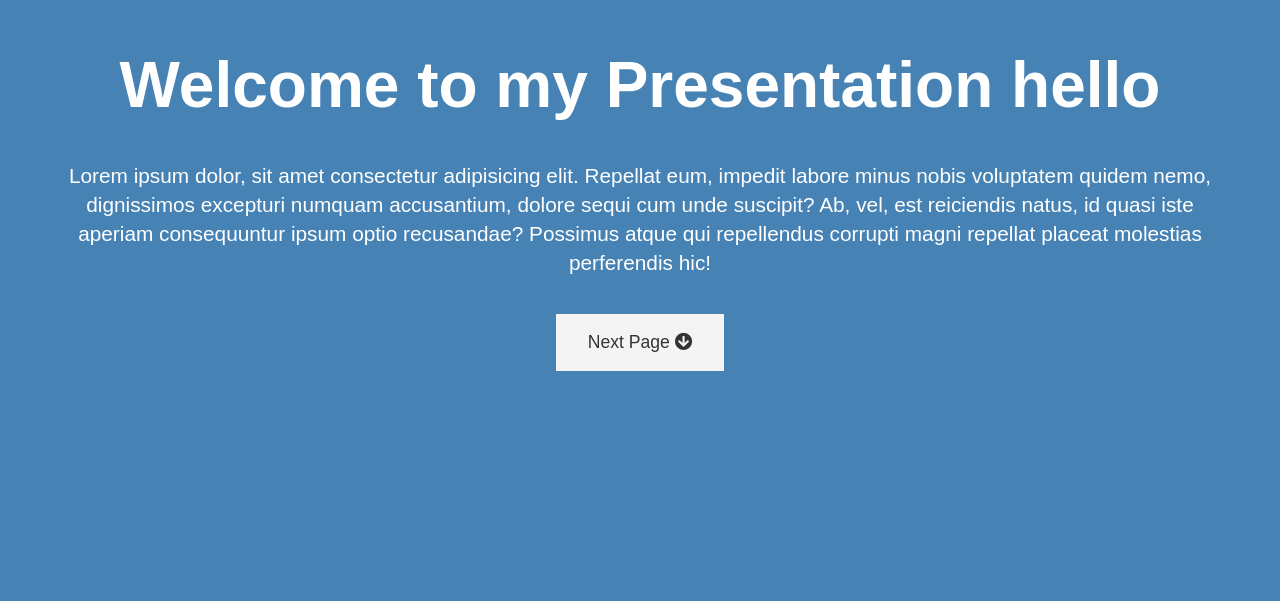
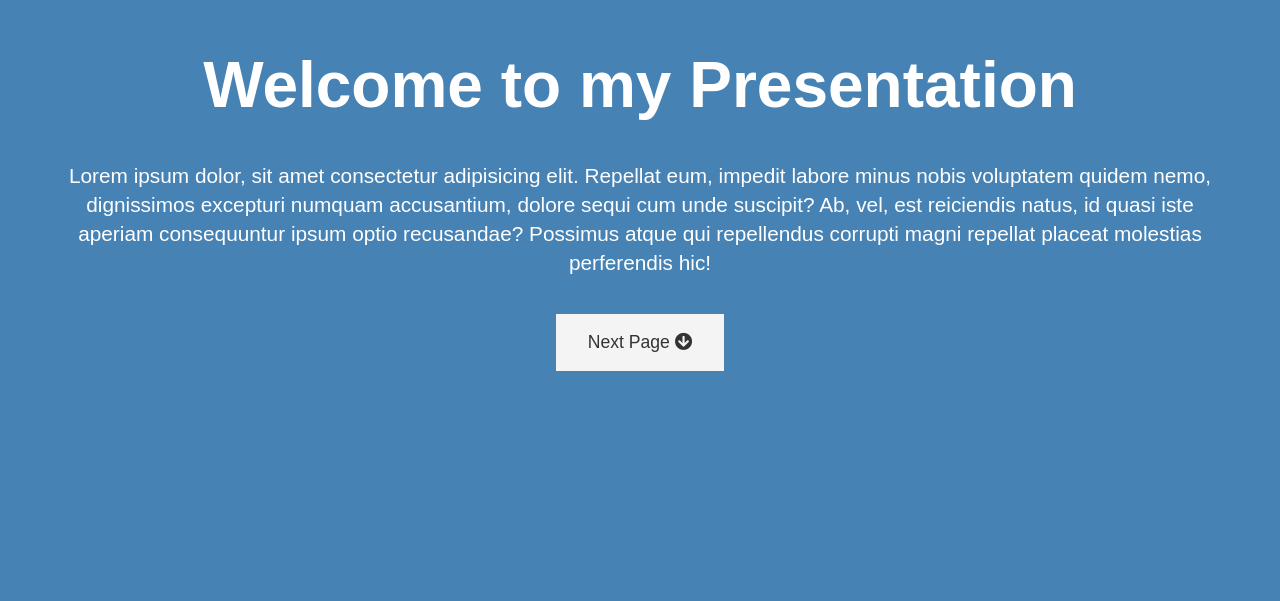
Before and after one commit to vijayraman96/vijay-personal, a plain HTML site: page index.html in a window 1280 px wide. Shown: the part 199-800 px from the top of the page. Drawn offline with nearby package versions, Linux system fonts and the light colour scheme.

```diff
--- a/index.html
+++ b/index.html
@@ -10,7 +10,7 @@
 <body>
     <!--Page One-->
     <section id="page-1" class="page">
-        <h1>Welcome to my Presentation hello</h1>
+        <h1>Welcome to my Presentation </h1>
         <p>
             Lorem ipsum dolor, sit amet consectetur adipisicing elit. Repellat eum, impedit labore minus nobis voluptatem quidem nemo, dignissimos excepturi numquam accusantium, dolore sequi cum unde suscipit? Ab, vel, est reiciendis natus, id quasi iste aperiam consequuntur ipsum optio recusandae? Possimus atque qui repellendus corrupti magni repellat placeat molestias perferendis hic!
         </p>
```
